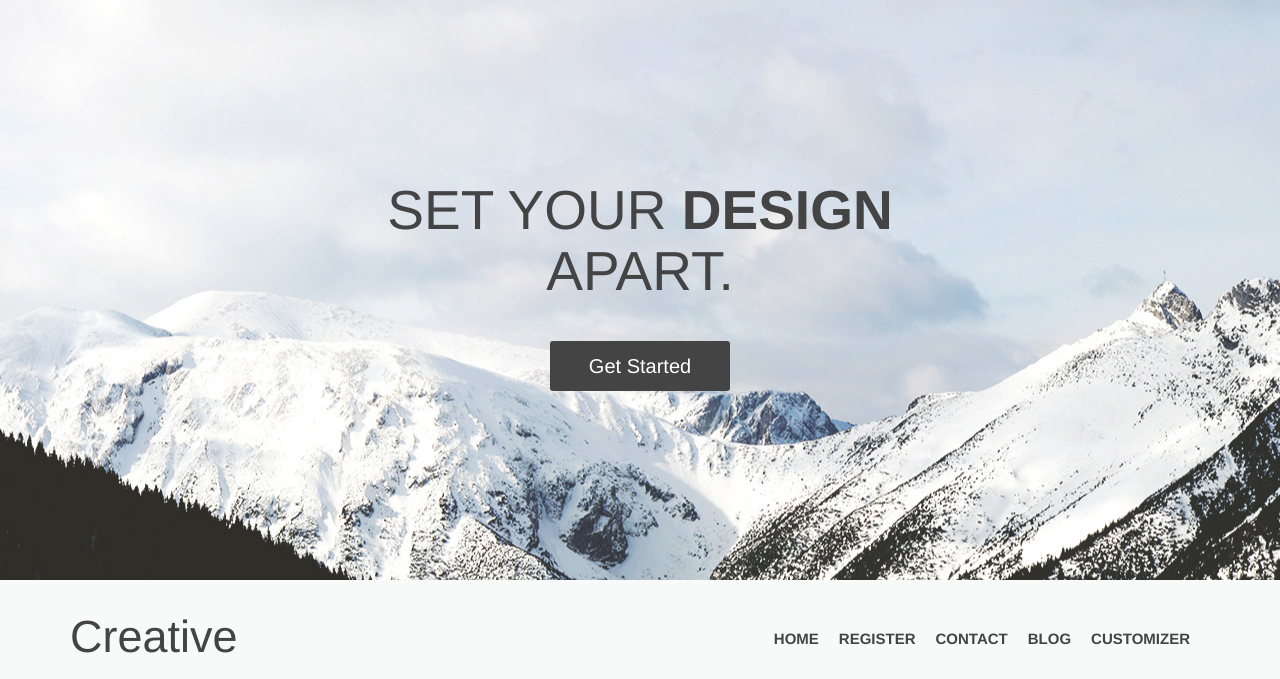
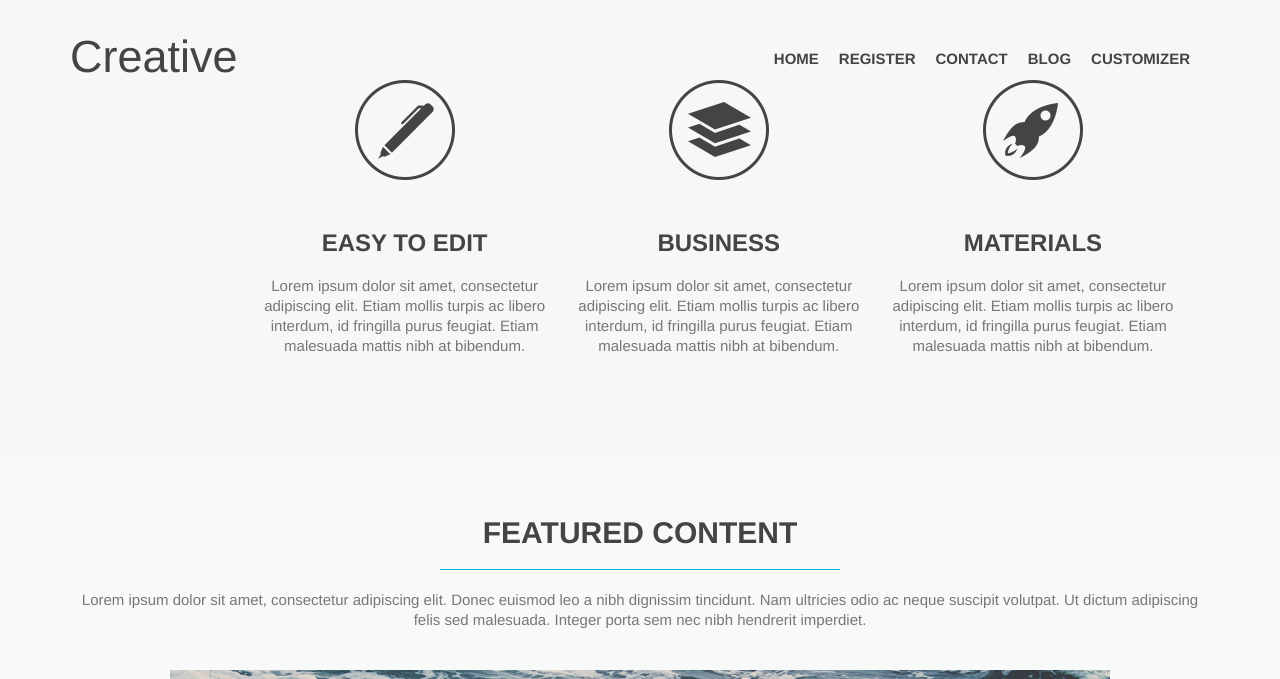
Before and after one commit to rohannayak90/mcc, a PHP site: page / in a window 1280 px wide. Shown: the top 679 px of the page. Run offline with PHP 8.4, Linux system fonts and the light colour scheme.

Commit message:
Header change

```diff
--- a/css/style.css
+++ b/css/style.css
@@ -87,7 +87,7 @@
     background-color: #f8fafa;
 }
 
-header h1 {
+h1 {
 	float: left;
 	margin-top: 32px;
 }
@@ -96,17 +96,17 @@
 	color: #02b8dd;
 }
 
-header nav {
+nav {
 	float: right;
 }
 
-header nav ul li {
+nav ul li {
 	float: left;
 	display: inline-block;
 	margin-top: 50px;
 }
 
-header nav ul li a {
+nav ul li a {
 	color: #444;
 	text-transform: uppercase;
 	font-weight: bold;
@@ -114,11 +114,23 @@
 	margin-right: 20px;
 }
 
+header .container:after{
+    clear: none;
+}
+
 /* =================== Section 2: Hero Image ====================== */
 #hero-image {
-	height: 580px;
+	height: 100%;
 	/*padding-top: 1px;*/
-	background: #e8eced url('../images/hero.jpg') no-repeat center;
+	background: url('../images/introduction.png');
+    background-size: cover;
+    -webkit-background-size: cover;
+    -moz-background-size: cover;
+    -o-background-size: cover;
+    background-position: center bottom;
+    background-repeat: no-repeat;
+    background-size: cover;
+    text-align: center;
 }
 
 #hero-image h2 {
--- a/header.php
+++ b/header.php
@@ -10,13 +10,7 @@
 
     <body>
         <header>
-            <div id="hero-image">
-                <div class="container">
-                    <h2>Set Your <strong>design</strong><br/>apart.</h2>
-                    <a href="flash/customizer.php" class="button-1">Get Started</a>
-                </div>
-            </div>
-            <div class="container">
+            <div class="container" style="clear:none">
                 <h1>Creative</h1>
                 <nav>
                     <ul>
@@ -31,22 +25,18 @@
 
 
             <?php
-            $homepage = "/mcc/index.php";
+            $server_folder = "/mcc/";
+            $homepage = "index.php";
             $currentpage = $_SERVER['REQUEST_URI'];
 
-            if ($homepage==$currentpage)
+            if ($currentpage == $server_folder.$homepage || $currentpage == $server_folder)
             {
-                echo '<div id="hero-image">
-                        <div class="container">
-                            <h2>Set Your <strong>design</strong><br/>apart.</h2>
-                            <a href="flash/customizer.php" class="button-1">Get Started</a>
-                        </div>
-                    </div>';
+                include('slideshow.php');
             }
             ?>
 
             <link rel="stylesheet" type="text/css" href="css/reset.css">
-
+            <script src="//code.jquery.com/jquery-1.12.0.min.js"></script>
             <!-- Latest compiled and minified CSS -->
             <link rel="stylesheet" href="https://maxcdn.bootstrapcdn.com/bootstrap/3.3.6/css/bootstrap.min.css" integrity="sha384-1q8mTJOASx8j1Au+a5WDVnPi2lkFfwwEAa8hDDdjZlpLegxhjVME1fgjWPGmkzs7" crossorigin="anonymous">
             <!-- Optional theme
--- a/index.php
+++ b/index.php
@@ -4,7 +4,7 @@
 
         <div id="features">
             <div class="container">
-                <article class="row figure--left example clear" id="yui_3_17_2_1_1457519344342_178">
+                <!--<article class="row figure--left example clear" id="yui_3_17_2_1_1457519344342_178">
                     <div class="container clear">
                         <figure class="should-be-pushed-left">
                             <div class="device-wrapper iphone-render">
@@ -30,8 +30,8 @@
                             </div>
                         </header>
                     </div>
-                </article>
-                <!--<ul>
+                </article>-->
+                <ul>
                     <li class="feature-1">
                         <h4>Easy to Edit</h4>
                         <p>Lorem ipsum dolor sit amet, consectetur adipiscing elit. Etiam mollis turpis ac libero interdum, id fringilla purus feugiat. Etiam malesuada mattis nibh at bibendum.</p>
@@ -45,7 +45,7 @@
                         <p>Lorem ipsum dolor sit amet, consectetur adipiscing elit. Etiam mollis turpis ac libero interdum, id fringilla purus feugiat. Etiam malesuada mattis nibh at bibendum.</p>
                     </li>
                     <div class="clear"></div>
-                </ul>-->
+                </ul>
             </div>
         </div>
 
--- /dev/null
+++ b/slideshow.php
@@ -0,0 +1,6 @@
+        <div id="hero-image">
+            <div class="container">
+                <h2>Set Your <strong>design</strong><br/>apart.</h2>
+                <a href="flash/customizer.php" class="button-1">Get Started</a>
+            </div>
+        </div>
```
Also changed, not shown: images/introduction.png (added).
